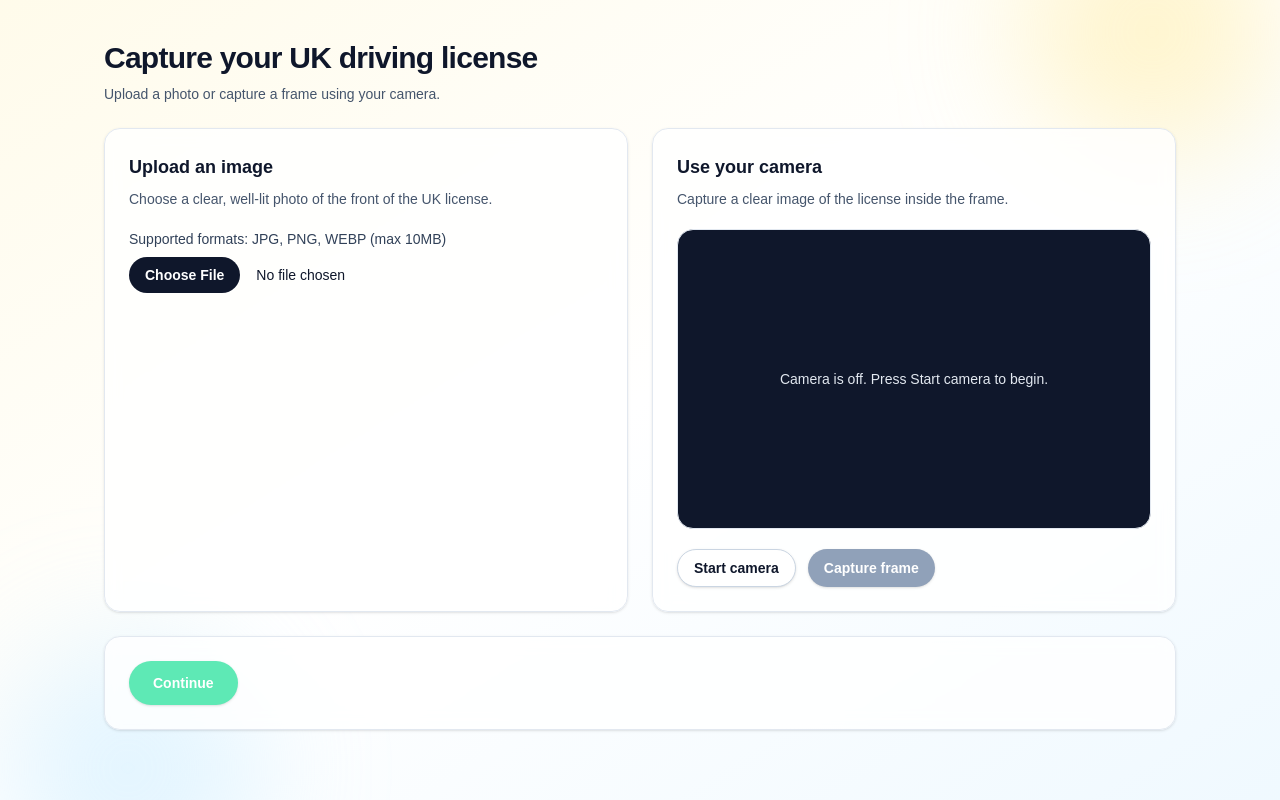
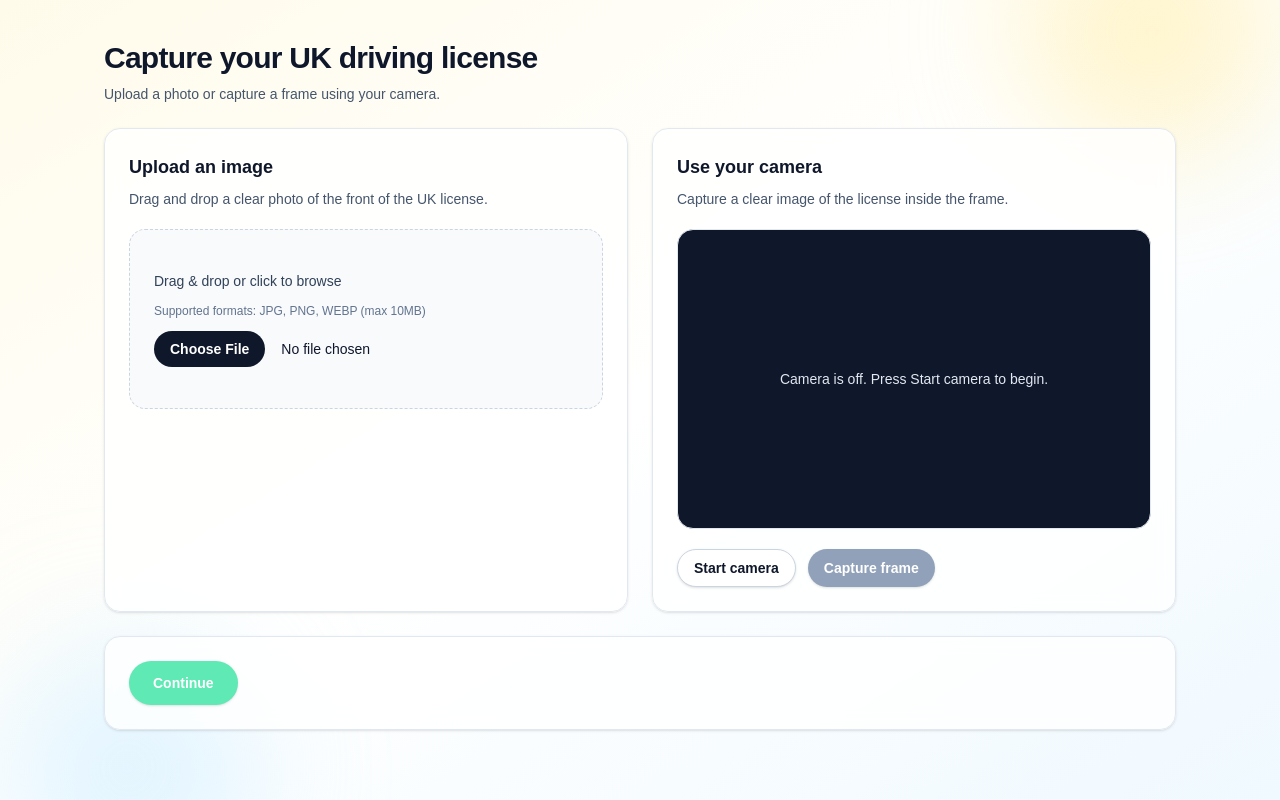
Before and after one commit to ManuBerea/driver-license-scanner, a Next.js app in the folder web/: page / in a window 1280 px wide. Built offline with nearby package versions, Linux system fonts and the light colour scheme.

Commit message:
add drag and drop feature

```diff
--- a/web/src/components/CaptureScreen.tsx
+++ b/web/src/components/CaptureScreen.tsx
@@ -51,20 +51,25 @@ export default function CaptureScreen() {
         }
     };
 
-    const handleFileChange = (event: ChangeEvent<HTMLInputElement>) => {
-        const file = event.target.files?.[0];
-        if (!file) return;
-
+    const handleFileSelected = (file: File) => {
         const validationError = validateImageFile(file);
         if (validationError) {
-            event.target.value = "";
             setSelectedImage(null);
             setHasContinued(false);
             setError(validationError);
+            if (uploadInputRef.current) {
+                uploadInputRef.current.value = "";
+            }
             return;
         }
 
         selectImage(file);
+    };
+
+    const handleFileChange = (event: ChangeEvent<HTMLInputElement>) => {
+        const file = event.target.files?.[0];
+        if (!file) return;
+        handleFileSelected(file);
     };
 
     const handleCapture = async () => {
@@ -76,15 +81,7 @@ export default function CaptureScreen() {
             return;
         }
 
-        const validationError = validateImageFile(result.file);
-        if (validationError) {
-            setSelectedImage(null);
-            setHasContinued(false);
-            setError(validationError);
-            return;
-        }
-
-        selectImage(result.file);
+        handleFileSelected(result.file);
     };
 
     const handleContinue = () => {
@@ -139,6 +136,7 @@ export default function CaptureScreen() {
                         onFileChange={handleFileChange}
                         inputRef={uploadInputRef}
                         onClearSelection={resetSelection}
+                        onFileSelect={handleFileSelected}
                     />
 
                     <CameraPanel
@@ -166,7 +164,7 @@ export default function CaptureScreen() {
 
                     {hasContinued && selectedImage && (
                         <div className="text-sm text-slate-700">
-                            ✅ Ready to continue with:{" "}
+                            Ready to continue with:{" "}
                             <span className="font-semibold">{selectedImage.name}</span>
                         </div>
                     )}
--- a/web/src/components/UploadPanel.tsx
+++ b/web/src/components/UploadPanel.tsx
@@ -1,12 +1,13 @@
-import type {ChangeEventHandler, RefObject} from "react";
+import { useState, type ChangeEventHandler, type DragEvent, type RefObject } from "react";
 
-import {formatBytes} from "@/lib/imageUtils";
+import { formatBytes } from "@/lib/imageUtils";
 
 type UploadPanelProps = {
     selectedImage: File | null;
     onFileChange: ChangeEventHandler<HTMLInputElement>;
     inputRef: RefObject<HTMLInputElement | null>;
     onClearSelection: () => void;
+    onFileSelect: (file: File) => void;
 };
 
 export function UploadPanel({
@@ -14,19 +15,52 @@ export function UploadPanel({
     onFileChange,
     inputRef,
     onClearSelection,
+    onFileSelect,
 }: UploadPanelProps) {
+    const [isDragging, setIsDragging] = useState(false);
+
+    const handleDragOver = (event: DragEvent<HTMLLabelElement>) => {
+        event.preventDefault();
+        event.dataTransfer.dropEffect = "copy";
+        setIsDragging(true);
+    };
+
+    const handleDragLeave = () => {
+        setIsDragging(false);
+    };
+
+    const handleDrop = (event: DragEvent<HTMLLabelElement>) => {
+        event.preventDefault();
+        setIsDragging(false);
+        const file = event.dataTransfer.files?.[0];
+        if (file) {
+            onFileSelect(file);
+        }
+    };
+
     return (
-        <section
-            className="flex h-full flex-col gap-5 rounded-2xl border border-slate-200 bg-white/80 p-6 shadow-sm backdrop-blur">
+        <section className="flex h-full flex-col gap-5 rounded-2xl border border-slate-200 bg-white/80 p-6 shadow-sm backdrop-blur">
             <div className="flex flex-col gap-2">
                 <h2 className="text-lg font-semibold text-slate-900">Upload an image</h2>
                 <p className="text-sm text-slate-600">
-                    Choose a clear, well-lit photo of the front of the UK license.
+                    Drag and drop a clear photo of the front of the UK license.
                 </p>
             </div>
 
-            <label className="flex flex-col gap-2">
+            <label
+                className={`flex min-h-[180px] cursor-pointer flex-col justify-center gap-3 rounded-2xl border border-dashed px-6 py-6 transition ${
+                    isDragging
+                        ? "border-emerald-400 bg-emerald-50"
+                        : "border-slate-300 bg-slate-50 hover:border-slate-400"
+                }`}
+                onDragOver={handleDragOver}
+                onDragLeave={handleDragLeave}
+                onDrop={handleDrop}
+            >
                 <span className="text-sm font-medium text-slate-700">
+                    {isDragging ? "Drop the image here" : "Drag & drop or click to browse"}
+                </span>
+                <span className="text-xs text-slate-500">
                     Supported formats: JPG, PNG, WEBP (max 10MB)
                 </span>
                 <input
```
Lines whose indentation alone changed are shown as unchanged.
